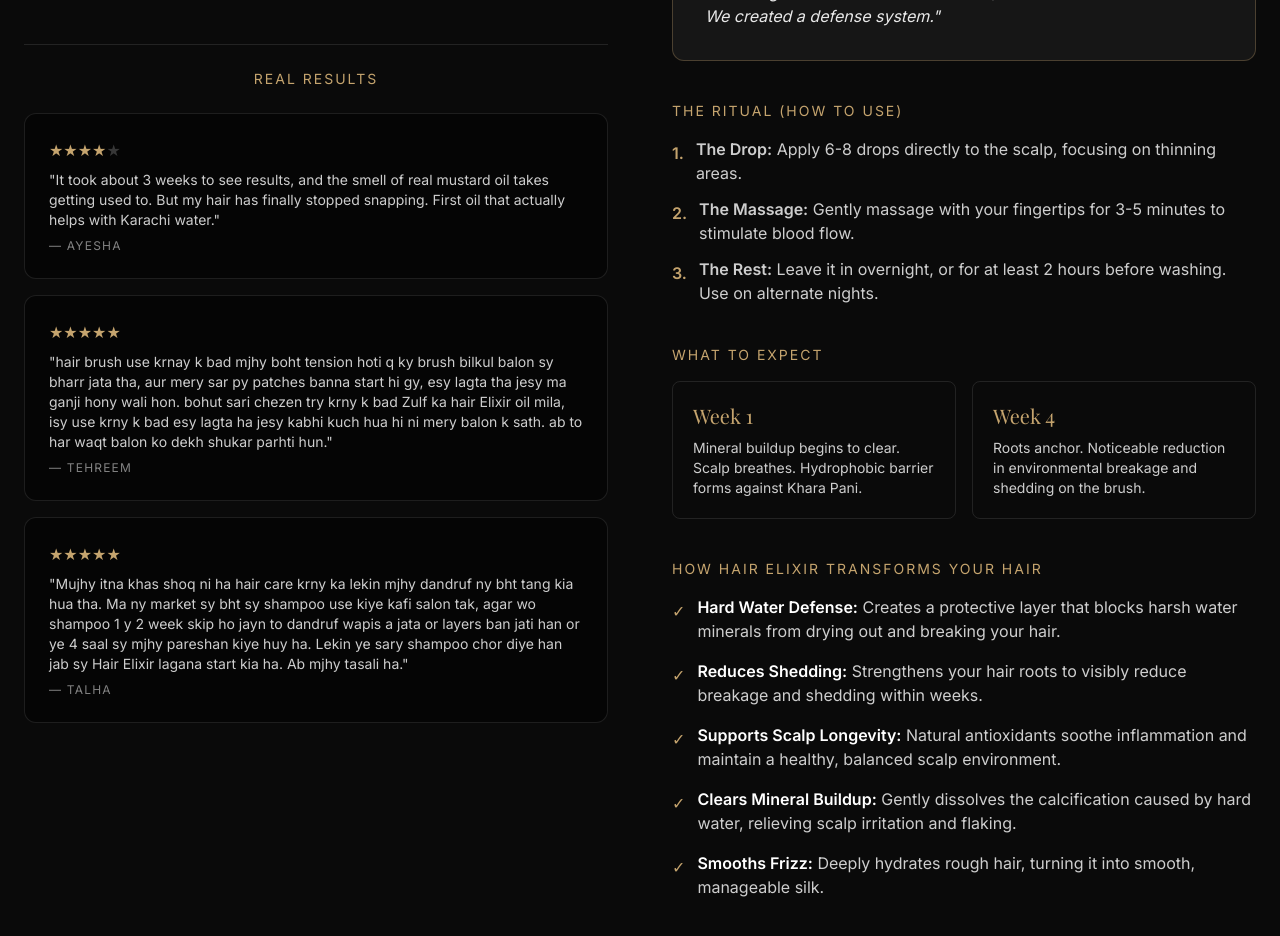
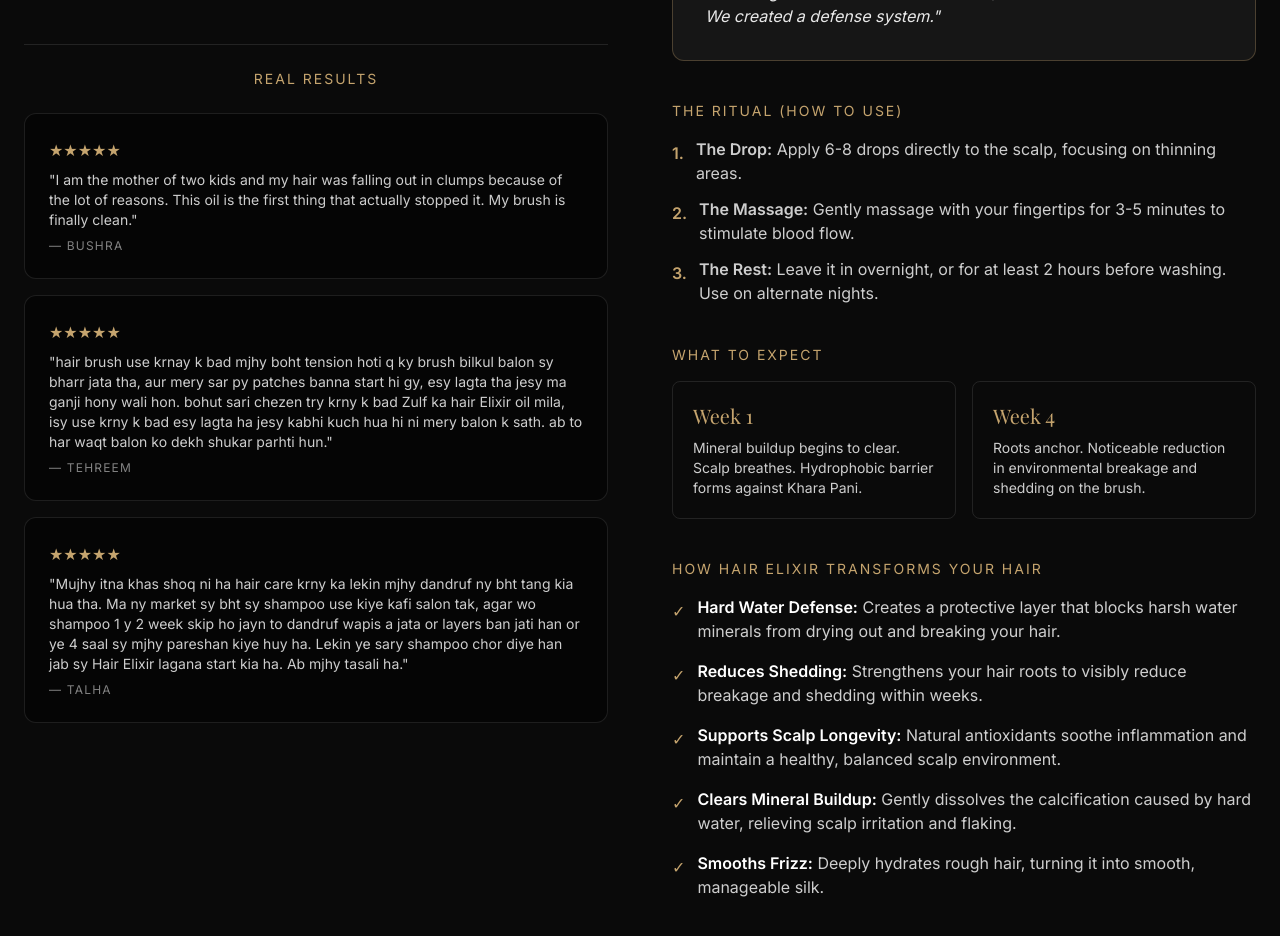
Before and after one commit to tehreemejaz382/zulf-website, a Next.js app: page /product in a window 1280 px wide. Shown: the part 980-1916 px from the top of the page. Built offline with nearby package versions, Linux system fonts and the light colour scheme; no server answers.

Commit message:
Update page.tsx

```diff
--- a/app/product/page.tsx
+++ b/app/product/page.tsx
@@ -88,9 +88,9 @@
             <h3 className="text-[#C5A46E] tracking-[2px] text-sm mb-6 font-sans text-center">REAL RESULTS</h3>
             <div className="space-y-4">
               <div className="p-6 bg-[#050505] border border-white/10 rounded-xl">
-                <div className="flex text-[#C5A46E] mb-2">★★★★<span className="text-white/20">★</span></div>
-                <p className="text-sm text-white/80 mb-2">"It took about 3 weeks to see results, and the smell of real mustard oil takes getting used to. But my hair has finally stopped snapping. First oil that actually helps with Karachi water."</p>
-                <p className="text-xs text-white/50 uppercase tracking-widest">— Ayesha</p>
+                <div className="flex text-[#C5A46E] mb-2">★★★★★</div>
+                <p className="text-sm text-white/80 mb-2">"I am the mother of two kids and my hair was falling out in clumps because of the lot of reasons. This oil is the first thing that actually stopped it. My brush is finally clean."</p>
+                <p className="text-xs text-white/50 uppercase tracking-widest">— Bushra</p>
               </div>
               <div className="p-6 bg-[#050505] border border-white/10 rounded-xl">
                 <div className="flex text-[#C5A46E] mb-2">★★★★★</div>
```
